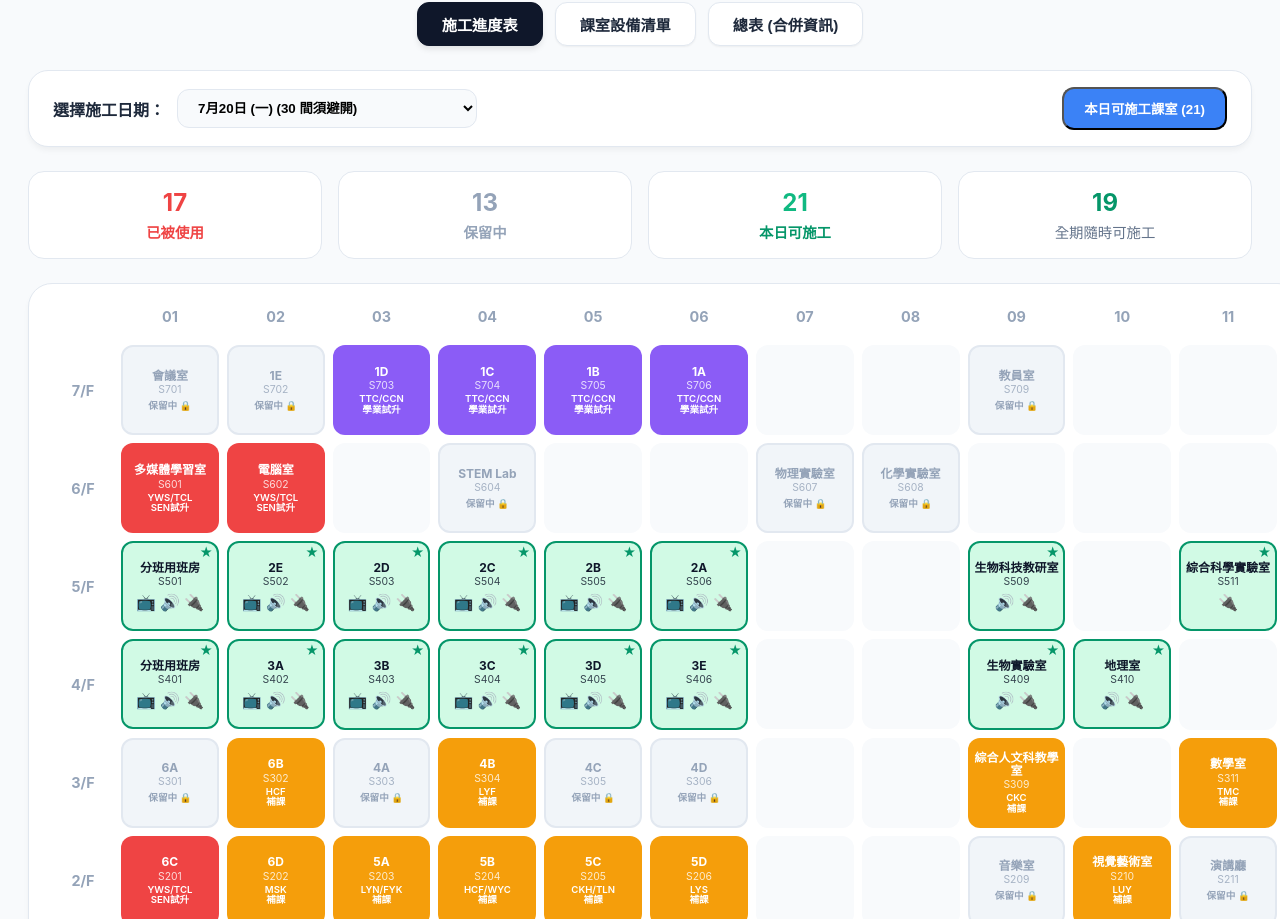
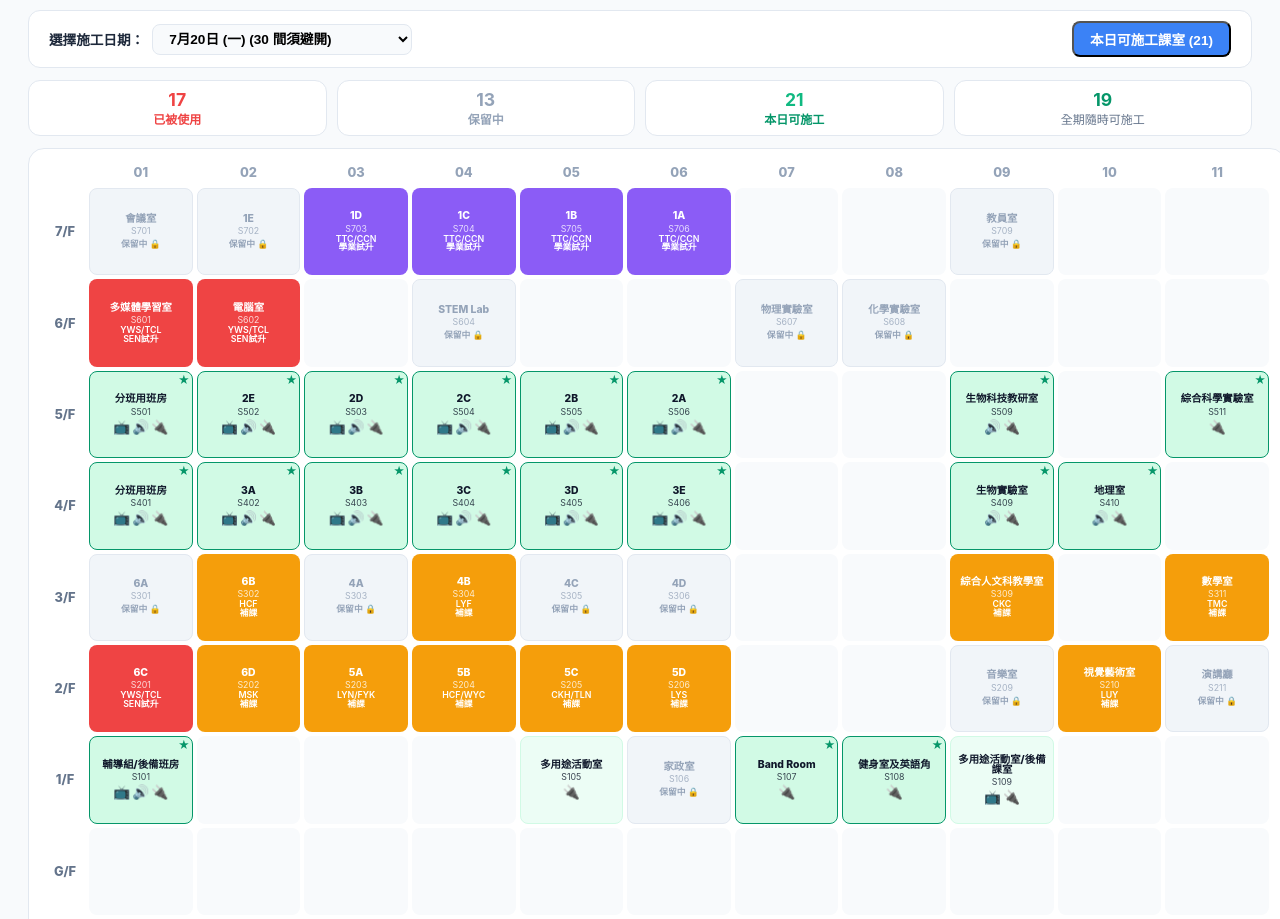
Before and after one commit to kingtmc314/whiteboard-scheduler, a Next.js app: page / in a window 1280 px wide. Shown: the part 113-1032 px from the top of the page. Built offline with nearby package versions, Linux system fonts and the light colour scheme.

Commit message:
Further reduce cell height and optimize layout for single-page view

```diff
--- a/app/globals.css
+++ b/app/globals.css
@@ -18,24 +18,25 @@ body {
   background: var(--bg);
   color: var(--primary);
   font-family: 'Inter', -apple-system, sans-serif;
+  overflow-x: hidden;
 }
 
 main {
   max-width: 1400px;
   margin: 0 auto;
-  padding: 20px;
+  padding: 10px 20px;
 }
 
 .top {
-  margin-bottom: 24px;
+  margin-bottom: 12px;
   text-align: center;
 }
 
 h1 {
-  font-size: 2rem;
+  font-size: 1.5rem;
   font-weight: 800;
   color: var(--primary);
-  margin-bottom: 20px;
+  margin-bottom: 8px;
   letter-spacing: -0.025em;
 }
 
@@ -43,38 +44,32 @@ h1 {
 .nav-tabs {
   display: flex;
   justify-content: center;
-  gap: 12px;
-  margin-bottom: 20px;
+  gap: 8px;
+  margin-bottom: 12px;
 }
 
 .tab {
-  padding: 10px 24px;
-  border-radius: 12px;
+  padding: 6px 16px;
+  border-radius: 8px;
   font-weight: 600;
-  font-size: 0.95rem;
+  font-size: 0.85rem;
   transition: all 0.2s;
   background: white;
   color: var(--secondary);
   border: 1px solid #e2e8f0;
-  box-shadow: 0 1px 2px rgba(0,0,0,0.05);
-}
-
-.tab:hover {
-  background: #f1f5f9;
 }
 
 .tab.active {
   background: var(--primary);
   color: white;
   border-color: var(--primary);
-  box-shadow: 0 4px 6px -1px rgba(0,0,0,0.1);
 }
 
 .sub-hint {
   text-align: center;
   color: #64748b;
-  font-size: 0.9rem;
-  margin-bottom: 20px;
+  font-size: 0.8rem;
+  margin-bottom: 12px;
 }
 
 /* Schedule Header */
@@ -83,73 +78,68 @@ h1 {
   justify-content: space-between;
   align-items: center;
   background: white;
-  padding: 16px 24px;
-  border-radius: 20px;
+  padding: 10px 20px;
+  border-radius: 12px;
   border: 1px solid #e2e8f0;
-  margin-bottom: 24px;
-  box-shadow: 0 4px 6px -1px rgba(0,0,0,0.05);
+  margin-bottom: 12px;
 }
 
 .date-dropdown {
   display: flex;
   align-items: center;
-  gap: 12px;
+  gap: 8px;
 }
 
 .date-dropdown label {
   font-weight: 700;
+  font-size: 0.85rem;
   color: var(--secondary);
 }
 
 .date-dropdown select {
-  padding: 10px 16px;
-  border-radius: 12px;
+  padding: 6px 12px;
+  border-radius: 8px;
   border: 1px solid #e2e8f0;
   background: #f8fafc;
   font-weight: 600;
+  font-size: 0.85rem;
   outline: none;
   cursor: pointer;
-  min-width: 300px;
+  min-width: 260px;
 }
 
 .free-btn {
   background: var(--accent);
   color: white;
-  padding: 10px 20px;
-  border-radius: 12px;
+  padding: 6px 16px;
+  border-radius: 8px;
   font-weight: 700;
+  font-size: 0.85rem;
   transition: all 0.2s;
-}
-
-.free-btn:hover {
-  background: #2563eb;
-  transform: translateY(-1px);
-  box-shadow: 0 10px 15px -3px rgba(59, 130, 246, 0.3);
 }
 
 /* Stats Row */
 .stats {
   display: grid;
-  grid-template-columns: repeat(auto-fit, minmax(150px, 1fr));
-  gap: 16px;
-  margin-bottom: 24px;
+  grid-template-columns: repeat(4, 1fr);
+  gap: 10px;
+  margin-bottom: 12px;
 }
 
 .stat {
   background: white;
-  padding: 16px;
-  border-radius: 16px;
+  padding: 8px;
+  border-radius: 12px;
   text-align: center;
   border: 1px solid #e2e8f0;
-  font-size: 0.9rem;
+  font-size: 0.75rem;
   color: #64748b;
 }
 
 .stat b {
   display: block;
-  font-size: 1.5rem;
+  font-size: 1.1rem;
   color: var(--primary);
-  margin-bottom: 4px;
 }
 
 .s-used b { color: var(--used); }
@@ -160,44 +150,43 @@ h1 {
 /* Grid Layout Optimization */
 .planbox {
   background: white;
-  padding: 24px;
-  border-radius: 24px;
+  padding: 16px;
+  border-radius: 16px;
   border: 1px solid #e2e8f0;
-  box-shadow: 0 4px 6px -1px rgba(0,0,0,0.05);
+  width: 100%;
   overflow-x: auto;
-  width: 100%;
 }
 
 .grid-container {
   display: grid;
-  grid-template-columns: 60px repeat(11, 1fr);
-  gap: 8px;
-  min-width: 1000px;
+  grid-template-columns: 40px repeat(11, 1fr);
+  gap: 4px;
+  min-width: 900px;
 }
 
 .flabel {
   display: flex;
   align-items: center;
   justify-content: center;
-  font-weight: 700;
-  font-size: 0.9rem;
-  color: #94a3b8;
+  font-weight: 800;
+  font-size: 0.8rem;
+  color: #64748b;
 }
 
 .chead {
   display: flex;
   align-items: center;
   justify-content: center;
-  font-weight: 700;
-  font-size: 0.9rem;
+  font-weight: 800;
+  font-size: 0.8rem;
   color: #94a3b8;
-  padding-bottom: 12px;
+  padding-bottom: 4px;
 }
 
 .cell {
-  aspect-ratio: 1.1 / 1; /* Slightly wider than tall */
-  min-height: 70px;
-  border-radius: 12px;
+  aspect-ratio: 1.2 / 1;
+  min-height: 54px;
+  border-radius: 8px;
   display: flex;
   flex-direction: column;
   align-items: center;
@@ -205,13 +194,13 @@ h1 {
   cursor: pointer;
   transition: all 0.2s;
   position: relative;
-  border: 2px solid transparent;
-  padding: 4px;
+  border: 1.5px solid transparent;
+  padding: 2px;
 }
 
 .cell:hover {
-  transform: translateY(-2px);
-  box-shadow: 0 10px 15px -3px rgba(0,0,0,0.1);
+  transform: translateY(-1px);
+  box-shadow: 0 4px 6px -1px rgba(0,0,0,0.1);
   z-index: 10;
 }
 
@@ -223,25 +212,25 @@ h1 {
 .done { background: #eef2ff; border-color: var(--done); }
 
 .rname {
-  font-size: 0.75rem;
-  font-weight: 700;
+  font-size: 0.65rem;
+  font-weight: 800;
   text-align: center;
-  line-height: 1.1;
+  line-height: 1;
   margin-bottom: 1px;
 }
 
-.rcode { font-size: 0.65rem; opacity: 0.8; }
-.rinfo { font-size: 0.6rem; text-align: center; margin-top: 2px; font-weight: 600; line-height: 1.1; }
-.rres { font-size: 0.6rem; margin-top: 2px; font-weight: 600; }
-.rdone { font-size: 0.6rem; color: var(--done); font-weight: 800; margin-top: 2px; }
-.rok { font-size: 0.6rem; color: var(--priority); font-weight: 700; margin-top: 2px; }
+.rcode { font-size: 0.55rem; opacity: 0.8; }
+.rinfo { font-size: 0.55rem; text-align: center; margin-top: 1px; font-weight: 600; line-height: 1; }
+.rres { font-size: 0.55rem; margin-top: 1px; font-weight: 600; }
+.rdone { font-size: 0.55rem; color: var(--done); font-weight: 800; margin-top: 1px; }
+.rok { font-size: 0.55rem; color: var(--priority); font-weight: 700; margin-top: 1px; }
 
 .p-star {
   position: absolute;
-  top: 2px;
-  right: 4px;
+  top: 1px;
+  right: 2px;
   color: var(--priority);
-  font-size: 0.8rem;
+  font-size: 0.7rem;
   font-weight: 900;
 }
 
@@ -249,13 +238,13 @@ h1 {
 .legend {
   display: flex;
   flex-wrap: wrap;
-  gap: 12px;
-  margin-top: 24px;
-  padding-top: 24px;
+  gap: 8px;
+  margin-top: 12px;
+  padding-top: 12px;
   border-top: 1px solid #f1f5f9;
 }
 
-.lg { padding: 6px 12px; border-radius: 8px; font-size: 0.75rem; font-weight: 600; }
+.lg { padding: 4px 8px; border-radius: 6px; font-size: 0.65rem; font-weight: 600; }
 .lg-free { background: #ecfdf5; color: #065f46; }
 .lg-priority { background: #d1fae5; color: #065f46; border: 1px solid var(--priority); }
 .lg-reserved { background: #f1f5f9; color: #475569; }
@@ -266,71 +255,65 @@ h1 {
   position: fixed;
   top: 0;
   right: 0;
-  width: 360px;
+  width: 320px;
   height: 100vh;
   background: white;
   box-shadow: -10px 0 30px rgba(0,0,0,0.1);
   z-index: 200;
-  padding: 32px;
+  padding: 24px;
   overflow-y: auto;
-  animation: slideIn 0.3s ease-out;
 }
 
-@keyframes slideIn {
-  from { transform: translateX(100%); }
-  to { transform: translateX(0); }
-}
+.detail h3 { font-size: 1.25rem; font-weight: 800; margin-bottom: 4px; }
+.close-btn { position: absolute; top: 16px; right: 16px; background: #f1f5f9; border: none; width: 28px; height: 28px; border-radius: 50%; display: flex; align-items: center; justify-content: center; cursor: pointer; color: #64748b; }
 
-.detail h3 { font-size: 1.5rem; font-weight: 800; margin-bottom: 8px; }
-.close-btn { position: absolute; top: 24px; right: 24px; background: #f1f5f9; border: none; width: 32px; height: 32px; border-radius: 50%; display: flex; align-items: center; justify-content: center; cursor: pointer; color: #64748b; }
-
-.msg-box { padding: 20px; border-radius: 20px; margin-top: 20px; }
+.msg-box { padding: 12px; border-radius: 12px; margin-top: 12px; font-size: 0.85rem; }
 .msg-box.error { background: #fef2f2; border: 1px solid #fee2e2; }
 .msg-box.success { background: #f0fdf4; border: 1px solid #dcfce7; }
 .warn { color: var(--used); font-weight: 700; }
 .okmsg { color: var(--priority); font-weight: 700; }
 
 /* Progress Tracker */
-.progress-tracker { margin-top: 24px; padding-top: 24px; border-top: 1px dashed #e2e8f0; }
-.p-item { display: flex; align-items: center; gap: 12px; padding: 10px 0; font-size: 1rem; cursor: pointer; }
-.p-item input { width: 20px; height: 20px; }
+.progress-tracker { margin-top: 16px; padding-top: 16px; border-top: 1px dashed #e2e8f0; }
+.p-item { display: flex; align-items: center; gap: 8px; padding: 6px 0; font-size: 0.9rem; cursor: pointer; }
+.p-item input { width: 16px; height: 16px; }
 
 /* Modal */
 .modal-overlay { position: fixed; top: 0; left: 0; right: 0; bottom: 0; background: rgba(15, 23, 42, 0.6); backdrop-filter: blur(4px); display: flex; align-items: center; justify-content: center; z-index: 300; padding: 20px; }
-.modal-content { background: white; width: 100%; max-width: 600px; max-height: 80vh; border-radius: 24px; display: flex; flex-direction: column; box-shadow: 0 25px 50px -12px rgba(0,0,0,0.25); }
-.modal-header { padding: 24px; border-bottom: 1px solid #e2e8f0; display: flex; justify-content: space-between; align-items: center; }
-.modal-body { padding: 24px; overflow-y: auto; }
-.modal-list { display: grid; grid-template-columns: 1fr 1fr; gap: 12px; }
-.modal-list li { padding: 12px 16px; background: #f8fafc; border-radius: 12px; display: flex; align-items: center; gap: 10px; font-size: 0.9rem; }
-.m-floor { font-weight: 700; color: var(--accent); min-width: 40px; }
+.modal-content { background: white; width: 100%; max-width: 500px; max-height: 80vh; border-radius: 20px; display: flex; flex-direction: column; }
+.modal-header { padding: 16px 20px; border-bottom: 1px solid #e2e8f0; display: flex; justify-content: space-between; align-items: center; }
+.modal-body { padding: 16px 20px; overflow-y: auto; }
+.modal-list { display: grid; grid-template-columns: 1fr 1fr; gap: 8px; }
+.modal-list li { padding: 8px 12px; background: #f8fafc; border-radius: 8px; display: flex; align-items: center; gap: 8px; font-size: 0.8rem; }
+.m-floor { font-weight: 700; color: var(--accent); }
 .m-name { flex: 1; font-weight: 600; }
 .m-star { color: var(--priority); }
 
 /* Task Icons */
-.tasks.icon-only { display: flex; gap: 4px; margin-top: 4px; }
-.t-tag { font-size: 1rem; opacity: 1; transition: all 0.2s; }
+.tasks.icon-only { display: flex; gap: 2px; margin-top: 2px; }
+.t-tag { font-size: 0.85rem; opacity: 1; transition: all 0.2s; }
 .t-tag.done { opacity: 0.3; filter: grayscale(1); }
 
 /* Equipment View & Summary Table */
-.equipment-view, .summary-view { background: white; padding: 32px; border-radius: 24px; border: 1px solid #e2e8f0; box-shadow: 0 4px 6px -1px rgba(0,0,0,0.05); }
-.equip-header { display: flex; justify-content: space-between; align-items: center; margin-bottom: 32px; flex-wrap: wrap; gap: 16px; }
-.floor-filter select, .date-select select { padding: 8px 16px; border-radius: 10px; border: 1px solid #e2e8f0; font-weight: 600; outline: none; cursor: pointer; }
-.floor-section h2 { font-size: 1.5rem; font-weight: 800; margin-bottom: 20px; color: var(--primary); border-left: 4px solid var(--accent); padding-left: 12px; }
-.room-cards { display: grid; grid-template-columns: repeat(auto-fill, minmax(280px, 1fr)); gap: 20px; }
-.room-card { border: 1px solid #e2e8f0; border-radius: 16px; padding: 20px; }
-.card-head { display: flex; justify-content: space-between; margin-bottom: 16px; align-items: center; }
-.c-code { font-weight: 800; color: var(--accent); }
-.c-name { font-weight: 700; font-size: 1.1rem; }
-.item { display: flex; align-items: center; font-size: 0.9rem; padding: 6px 12px; border-radius: 8px; margin-bottom: 8px; }
+.equipment-view, .summary-view { background: white; padding: 20px; border-radius: 16px; border: 1px solid #e2e8f0; }
+.equip-header { display: flex; justify-content: space-between; align-items: center; margin-bottom: 20px; flex-wrap: wrap; gap: 12px; }
+.floor-filter select, .date-select select { padding: 6px 12px; border-radius: 8px; border: 1px solid #e2e8f0; font-weight: 600; font-size: 0.85rem; }
+.floor-section h2 { font-size: 1.25rem; font-weight: 800; margin-bottom: 12px; color: var(--primary); border-left: 4px solid var(--accent); padding-left: 10px; }
+.room-cards { display: grid; grid-template-columns: repeat(auto-fill, minmax(240px, 1fr)); gap: 12px; }
+.room-card { border: 1px solid #e2e8f0; border-radius: 12px; padding: 12px; }
+.card-head { display: flex; justify-content: space-between; margin-bottom: 8px; align-items: center; }
+.c-code { font-weight: 800; color: var(--accent); font-size: 0.85rem; }
+.c-name { font-weight: 700; font-size: 0.95rem; }
+.item { display: flex; align-items: center; font-size: 0.8rem; padding: 4px 8px; border-radius: 6px; margin-bottom: 4px; }
 .item.need { background: #fef2f2; color: #b91c1c; }
 .item.done { background: #f0fdf4; color: #166534; }
 .item.none { background: #f8fafc; color: #94a3b8; }
-.remark { margin-top: 10px; font-size: 0.8rem; color: #ef4444; font-style: italic; }
+.remark { margin-top: 6px; font-size: 0.75rem; color: #ef4444; font-style: italic; }
 
 .table-wrap { overflow-x: auto; }
-.sum-table { width: 100%; border-collapse: collapse; font-size: 0.9rem; }
-.sum-table th { background: #f8fafc; padding: 16px; text-align: left; font-weight: 700; color: #64748b; border-bottom: 2px solid #e2e8f0; }
-.sum-table td { padding: 16px; border-bottom: 1px solid #f1f5f9; }
+.sum-table { width: 100%; border-collapse: collapse; font-size: 0.8rem; }
+.sum-table th { background: #f8fafc; padding: 10px; text-align: left; font-weight: 700; color: #64748b; border-bottom: 2px solid #e2e8f0; }
+.sum-table td { padding: 10px; border-bottom: 1px solid #f1f5f9; }
 
 .s-free { color: var(--priority); font-weight: 700; }
 .s-used { color: var(--used); font-weight: 700; }
@@ -342,9 +325,10 @@ h1 {
 .t-done { color: #166534; font-weight: 700; }
 .t-none { color: #94a3b8; }
 
-footer { margin-top: 40px; text-align: center; color: #94a3b8; font-size: 0.8rem; padding-bottom: 40px; }
+footer { margin-top: 24px; text-align: center; color: #94a3b8; font-size: 0.75rem; padding-bottom: 24px; }
 
 @media (max-width: 1024px) {
   .modal-list { grid-template-columns: 1fr; }
   .side { width: 100%; }
+  .stats { grid-template-columns: 1fr 1fr; }
 }
```
